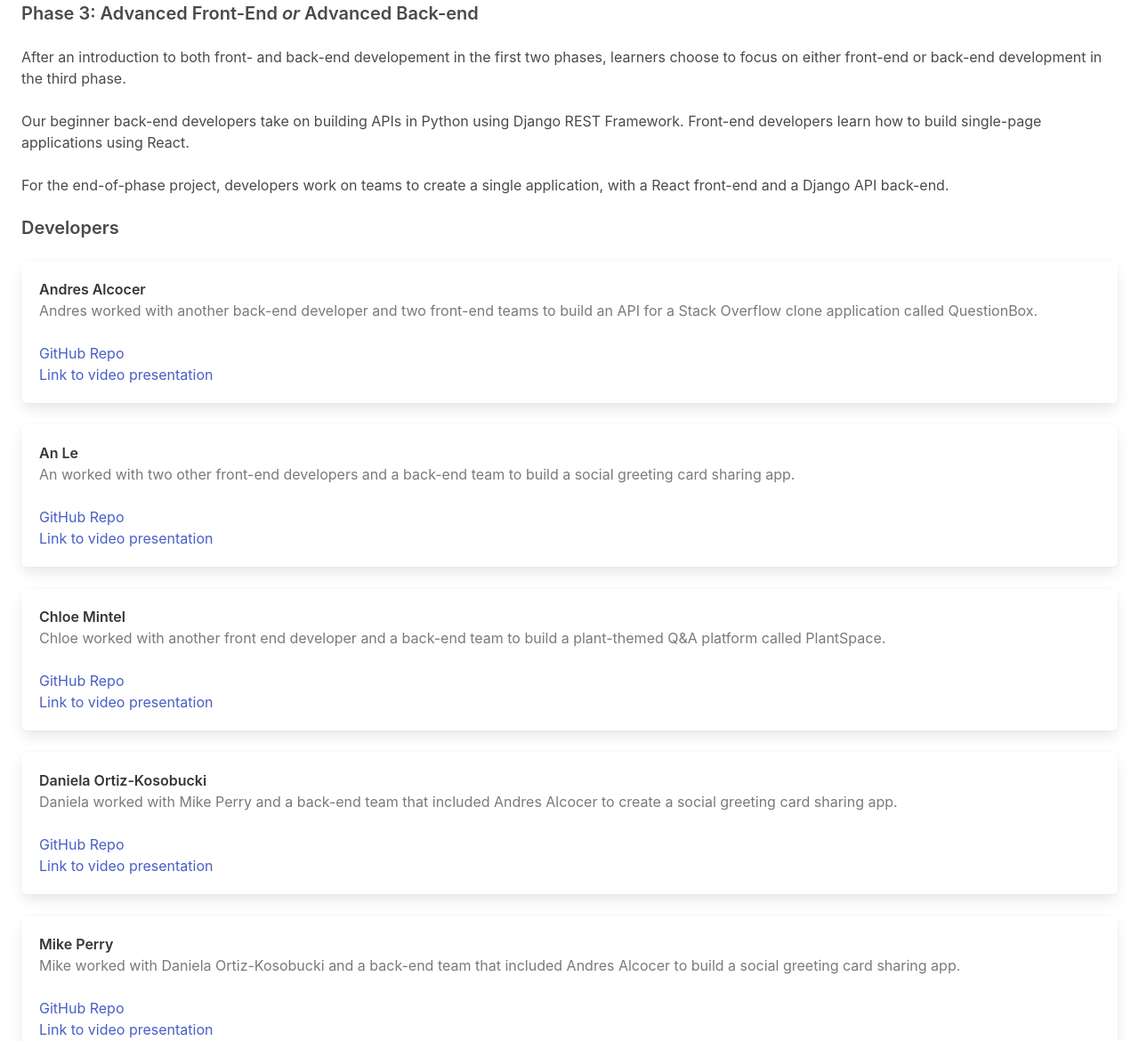
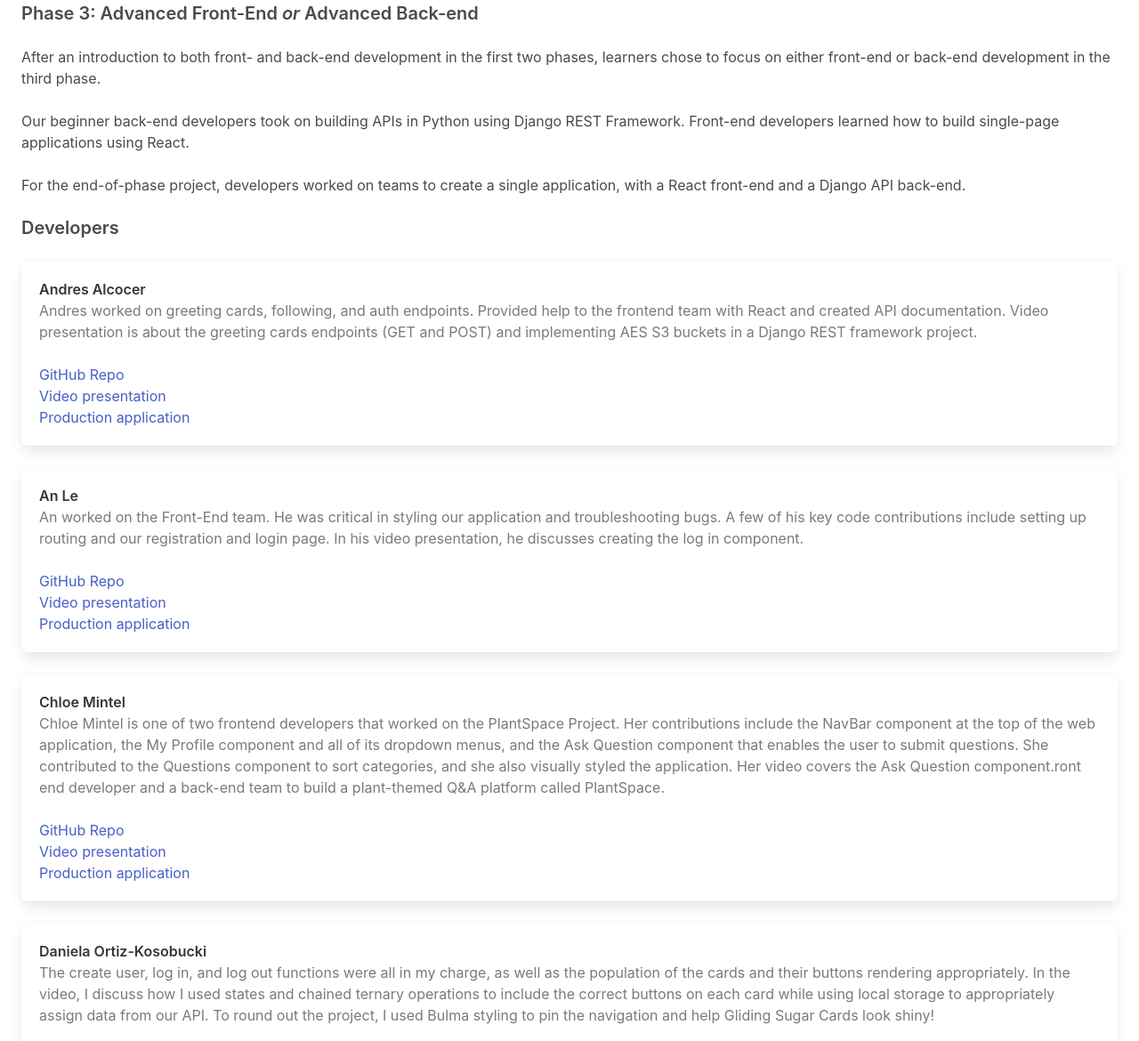
Before and after one commit to momentumlearn/isw-sponsored-team, a plain HTML site: page index.html in a window 1280 px wide. Shown: the part 97-1267 px from the top of the page at 89% size. Drawn offline with nearby package versions, Linux system fonts and the light colour scheme; some icons are missing.

Commit message:
Update data for developers

```diff
--- a/devData.js
+++ b/devData.js
@@ -2,42 +2,47 @@ devs = [
   {
     name: 'Andres Alcocer',
     description:
-      'Andres worked with another back-end developer and two front-end teams to build an API for a Stack Overflow clone application called QuestionBox.',
+      'Andres worked on greeting cards, following, and auth endpoints. Provided help to the frontend team with React and created API documentation. Video presentation is about the greeting cards endpoints (GET and POST) and implementing AES S3 buckets in a Django REST framework project.',
     repoURL:
       'https://github.com/Momentum-Team-13/social-e-cards-team-sugar-gliders-backend',
-    videoURL: '',
+    prodURL: 'https://sg-ecard-api.herokuapp.com/',
+    videoURL: 'https://vimeo.com/736241288',
   },
   {
     name: 'An Le',
     description:
-      'An worked with two other front-end developers and a back-end team to build a social greeting card sharing app.',
+      'An worked on the Front-End team. He was critical in styling our application and troubleshooting bugs. A few of his key code contributions include setting up routing and our registration and login page. In his video presentation, he discusses creating the log in component.',
     repoURL:
       'https://github.com/Momentum-Team-13/social-e-cards-team-quokka-front-end',
-    videoURL: '',
+    prodURL: 'https://quokkacards.netlify.app/',
+    videoURL: 'https://www.loom.com/share/ff2ed852b2ff436aa63740a114e139b6',
   },
   {
     name: 'Chloe Mintel',
     description:
-      'Chloe worked with another front end developer and a back-end team to build a plant-themed Q&A platform called PlantSpace.',
+      'Chloe Mintel is one of two frontend developers that worked on the PlantSpace Project. Her contributions include the NavBar component at the top of the web application, the My Profile component and all of its dropdown menus, and the Ask Question component that enables the user to submit questions. She contributed to the Questions component to sort categories, and she also visually styled the application. Her video covers the Ask Question component.ront end developer and a back-end team to build a plant-themed Q&A platform called PlantSpace.',
     repoURL:
       'https://github.com/Momentum-Team-13/questionbox-team-front-end-plantspace',
-    videoURL: '',
+    prodURL: 'https://super-semolina-259059.netlify.app',
+    videoURL: 'https://www.loom.com/share/74d469856adf45a397c6b14503eb709f',
   },
   {
     name: 'Daniela Ortiz-Kosobucki',
     description:
-      'Daniela worked with Mike Perry and a back-end team that included Andres Alcocer to create a social greeting card sharing app.',
+      'The create user, log in, and log out functions were all in my charge, as well as the population of the cards and their buttons rendering appropriately. In the video, I discuss how I used states and chained ternary operations to include the correct buttons on each card while using local storage to appropriately assign data from our API. To round out the project, I used Bulma styling to pin the navigation and help Gliding Sugar Cards look shiny!',
     repoURL:
       'https://github.com/Momentum-Team-13/social-e-cards-front-end-team-sugar-gliders',
-    videoURL: '',
+    prodURL: 'https://gilded-zuccutto-07745f.netlify.app/',
+    videoURL: 'https://www.loom.com/share/85c3c73f00c343a9968e67b1ba03bb83',
   },
   {
-    name: 'Mike Perry',
+    name: 'Michael Perry II',
     description:
-      'Mike worked with Daniela Ortiz-Kosobucki and a back-end team that included Andres Alcocer to build a social greeting card sharing app.',
+      'I was tasked with creating the functional components used to Create, Edit and Delete a Greeting card. In this video, I talked about how I used state variables as well as endpoint integrations to pass data into our application in order for a user to create a greeting card.',
     repoURL:
       'https://github.com/Momentum-Team-13/social-e-cards-front-end-team-sugar-gliders',
-    videoURL: '',
+    prodURL: 'https://gilded-zuccutto-07745f.netlify.app/',
+    videoURL: 'https://www.loom.com/share/20cbb5813a864be5abcd0854991902e5',
   },
   {
     name: 'Jose Reyes',
@@ -45,14 +50,16 @@ devs = [
       'Jose worked with another developer to create an 80s-inspired video-game-themed Q&A platform.',
     repoURL:
       'https://github.com/Momentum-Team-13/questionbox-team-read-pand-front-end',
-    videoURL: '',
+    prodURL: 'https://gitgud-1.netlify.app/',
+    videoURL: 'https://www.loom.com/share/c002bf7b1ecd4005acb3dd7cf4d44133',
   },
   {
     name: 'Lisa Williams',
     description:
-      'Lisa worked with another front-end developer and a back-end team that included Andres Alcocer to build a social greeting card sharing app.',
+      'In this assignment, I was responsible for building and connecting components in React and React Router, as well as displaying the data acquired via the endpoints provided by the backend team.',
     repoURL:
       'https://github.com/Momentum-Team-13/social-e-cards-team-lion-sugar-gliders-front-end',
-    videoURL: '',
+    videoURL: 'https://www.loom.com/share/78790cac0bee4c5ead7bd6caf2f62877',
+    prodURL: '#',
   },
 ]
--- a/index.html
+++ b/index.html
@@ -48,17 +48,17 @@
             <span class="is-italic">or</span> Advanced Back-end
           </h2>
           <p class="block">
-            After an introduction to both front- and back-end developement in
-            the first two phases, learners choose to focus on either front-end
-            or back-end development in the third phase.
+            After an introduction to both front- and back-end development in the
+            first two phases, learners chose to focus on either front-end or
+            back-end development in the third phase.
           </p>
           <p class="block">
-            Our beginner back-end developers take on building APIs in Python
-            using Django REST Framework. Front-end developers learn how to build
-            single-page applications using React.
+            Our beginner back-end developers took on building APIs in Python
+            using Django REST Framework. Front-end developers learned how to
+            build single-page applications using React.
           </p>
           <p class="block">
-            For the end-of-phase project, developers work on teams to create a
+            For the end-of-phase project, developers worked on teams to create a
             single application, with a React front-end and a Django API
             back-end.
           </p>
--- a/script.js
+++ b/script.js
@@ -11,7 +11,8 @@ for (let dev of devs) {
     <p>
       <a href="${dev.repoURL}">GitHub Repo</a>
     </p>
-    <p><a href="${dev.videoURL}">Link to video presentation</a></p>
+    <p><a href="${dev.videoURL}">Video presentation</a></p>
+    <p><a href="${dev.prodURL}">Production application</a></p>
   </div>
 </div>
   `
```
